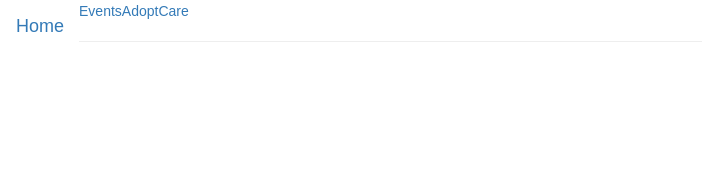
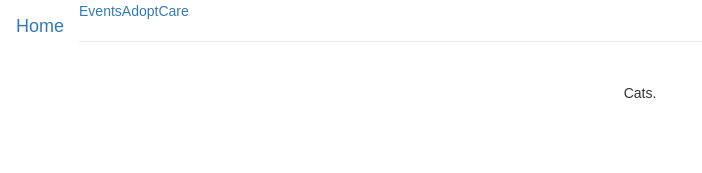
Before and after one commit to RexChiu/LHL-Final-Project-Furever, a React (Create React App) app in the folder client/: page /care in a window 1280 px wide. Shown: the top 173 px of the page, without its empty margins (0-702 px from the left). Built offline with nearby package versions, Linux system fonts and the light colour scheme.

Commit message:
added care page

```diff
--- /dev/null
+++ b/client/src/Care.jsx
@@ -0,0 +1,11 @@
+import React, { Component, Fragment } from 'react';
+
+//import assets
+
+class Care extends Component {
+  render() {
+    return <Fragment>Cats.</Fragment>;
+  }
+}
+
+export default Care;
--- a/client/src/Main.jsx
+++ b/client/src/Main.jsx
@@ -4,8 +4,9 @@ import React from 'react';
 import { BrowserRouter as Router, Route, Link, Switch } from 'react-router-dom';
 
 import Adopt from './Adopt.jsx';
-import Events from './Events';
+import Events from './Events.jsx';
 import Home from './Home.jsx';
+import Care from './Care.jsx';
 
 class Main extends React.Component {
   //       //              RENDERING
@@ -15,6 +16,7 @@ class Main extends React.Component {
         <Route exact path="/" render={props => <Home {...props} setUserId={this.props.setUserId} />} />
         <Route path="/events" render={props => <Events {...props} />} />
         <Route path="/adopt" render={props => <Adopt {...props} />} />
+        <Route path="/care" render={props => <Care {...props} />} />
       </Switch>
     );
   }
```
